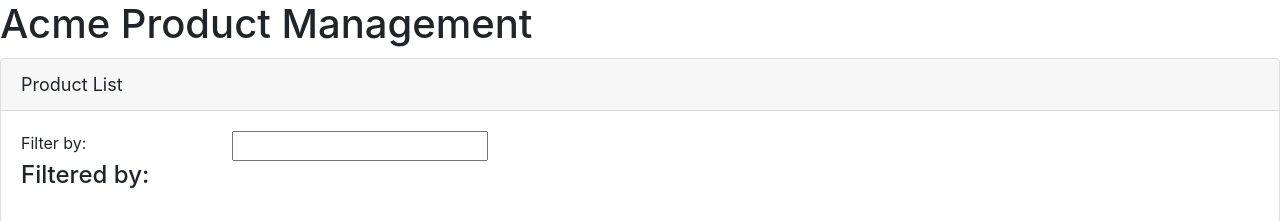
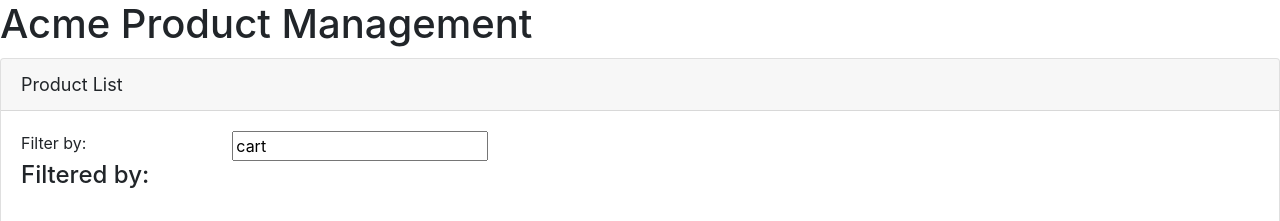
Before and after one commit to mihiranchathuranga/Simple_shop_angular_mihiran-, an Angular app: page / in a window 1280 px wide. Shown: the top 221 px of the page. Built offline with nearby package versions, Linux system fonts and the light colour scheme.

Commit message:
do the changes to app.module.ts and product-list.component.html

```diff
--- a/src/app/app.module.ts
+++ b/src/app/app.module.ts
@@ -4,6 +4,8 @@
 import { AppComponent } from './app.component';
 
 import {ProductListComponent} from './products/product-list.component';
+
+import { FormsModule } from '@angular/forms';
 
 @NgModule({
   declarations: [
@@ -12,6 +14,7 @@
   ],
   imports: [
     BrowserModule,
+    FormsModule
 
   ],
   bootstrap: [AppComponent]
--- a/src/app/products/product-list.component.html
+++ b/src/app/products/product-list.component.html
@@ -7,7 +7,8 @@
     <div class='row'>
         <div class='col-md-2'>Filter by:</div>
           <div class='col-md-4'>
-            <input type='text'/>
+            <input type='text'
+            [(ngModel)] = 'listFilter' />
           </div>
     </div>
     <div class='row'>
```
